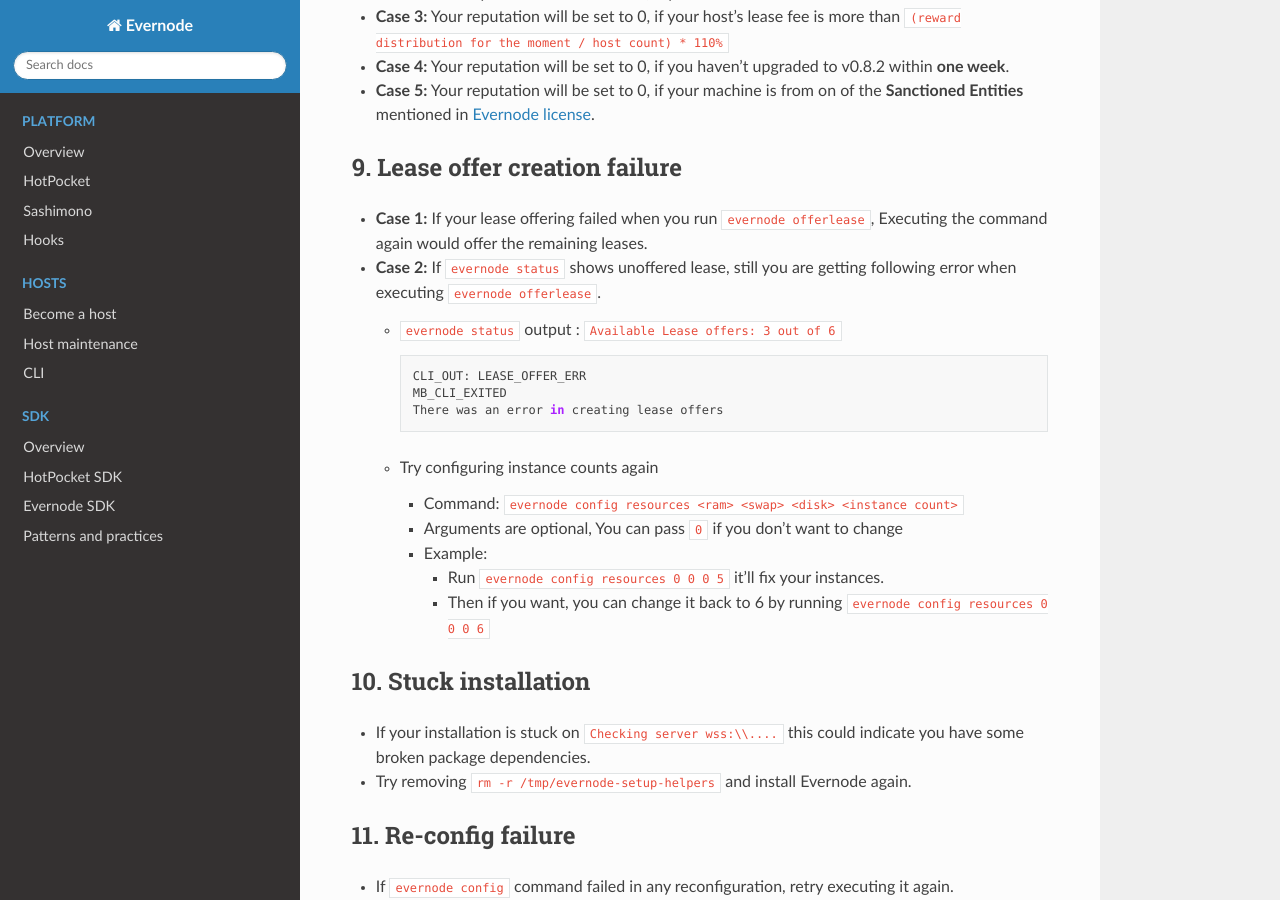
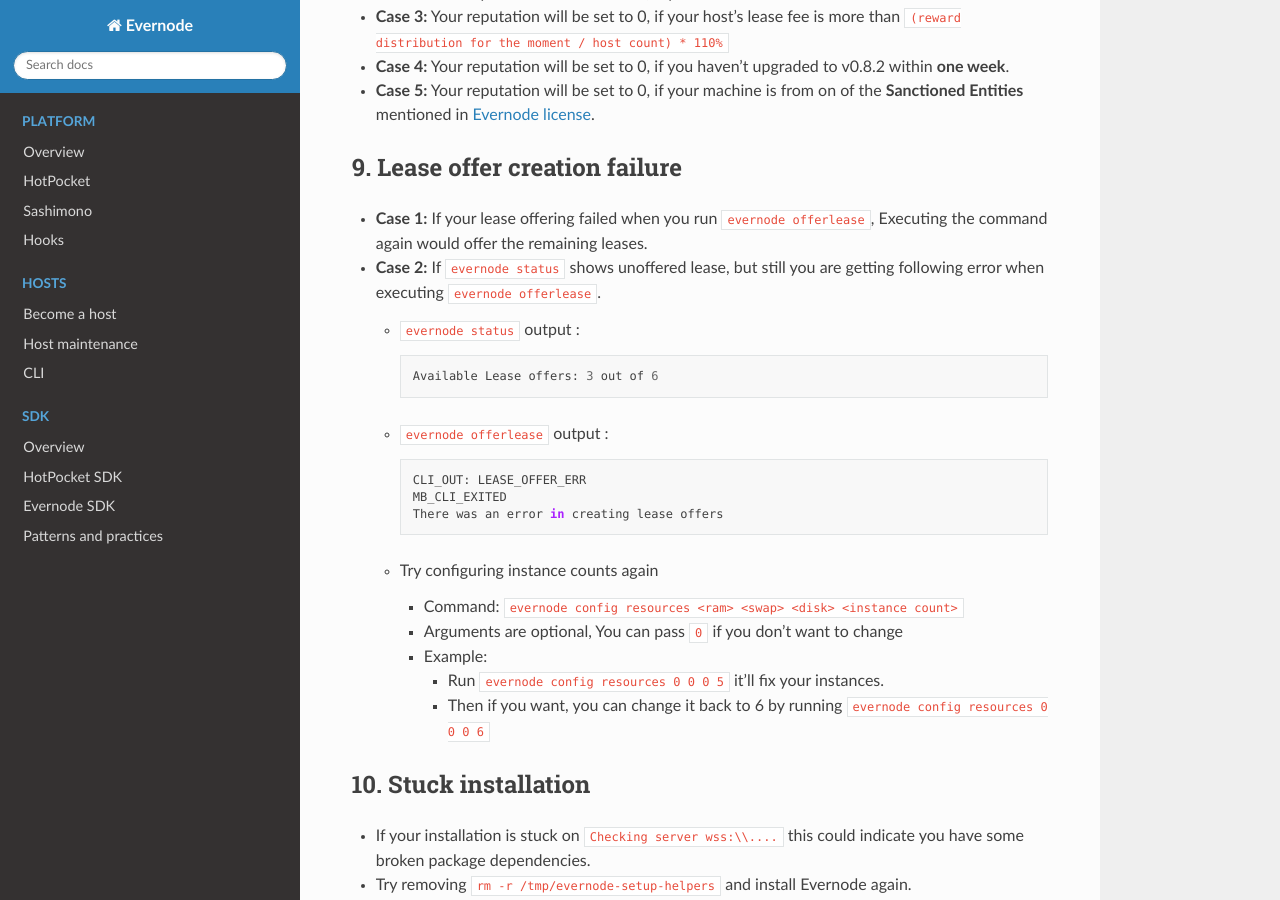
Before and after one commit to tequdev/evernode-docs, a Sphinx documentation site: the page built from docs/source/hosts/evernode-diagnostics.md, in a window 1280 px wide and 900 px high, scrolled down 2074 px. Built offline with Sphinx 7.4.7 and the Read the Docs theme 2.0.0, drawn with Linux system fonts in a browser that asks for light colours.

Commit message:
Minor clarification fix

`````diff
--- a/docs/source/hosts/evernode-diagnostics.md
+++ b/docs/source/hosts/evernode-diagnostics.md
@@ -59,8 +59,12 @@
 
 ## 9. Lease offer creation failure
 - **Case 1:** If your lease offering failed when you run `evernode offerlease`, Executing the command again would offer the remaining leases.
-- **Case 2:** If `evernode status` shows unoffered lease, still you are getting following error when executing `evernode offerlease`.
-  - `evernode status` output : `Available Lease offers: 3 out of 6`
+- **Case 2:** If `evernode status` shows unoffered lease, but still you are getting following error when executing `evernode offerlease`.
+  - `evernode status` output :
+    ```
+    Available Lease offers: 3 out of 6
+    ````
+  - `evernode offerlease` output :
     ```
     CLI_OUT: LEASE_OFFER_ERR
     MB_CLI_EXITED
`````
